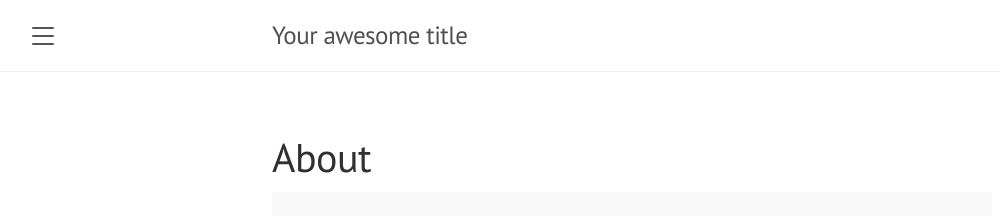
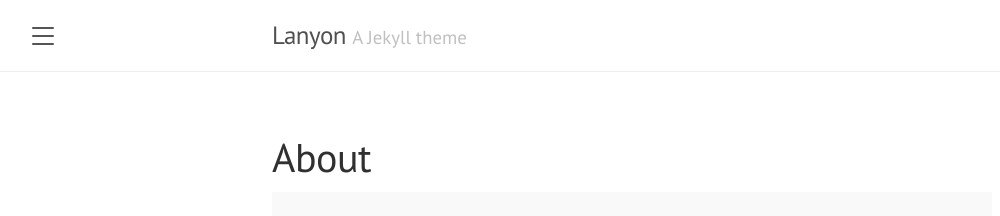
Before and after one commit to Bazzi2276/Bazzi2276.github.io, a Jekyll site: the page built from about.md, in a window 1280 px wide. Shown: the top 216 px of the page, without its empty margins (8-1008 px from the left). Built offline with Jekyll 4.4.1, drawn with Linux system fonts in a browser that asks for light colours; part of the change alters nothing that is shown.

Commit message:
Update _config.yml

```diff
--- a/_config.yml
+++ b/_config.yml
@@ -1,55 +1,21 @@
-# Welcome to Jekyll!
-#
-# This config file is meant for settings that affect your whole blog, values
-# which you are expected to set up once and rarely edit after that. If you find
-# yourself editing this file very often, consider using Jekyll's data files
-# feature for the data you need to update frequently.
-#
-# For technical reasons, this file is *NOT* reloaded automatically when you use
-# 'bundle exec jekyll serve'. If you change this file, please restart the server process.
-#
-# If you need help with YAML syntax, here are some quick references for you:
-# https://learn-the-web.algonquindesign.ca/topics/markdown-yaml-cheat-sheet/#yaml
-# https://learnxinyminutes.com/docs/yaml/
-#
-# Site settings
-# These are used to personalize your new site. If you look in the HTML files,
-# you will see them accessed via {{ site.title }}, {{ site.email }}, and so on.
-# You can create any custom variable you would like, and they will be accessible
-# in the templates via {{ site.myvariable }}.
+# Setup
+title:               Lanyon
+tagline:             'A Jekyll theme'
+description:         'A reserved <a href="https://jekyllrb.com" target="_blank">Jekyll</a> theme that places the utmost gravity on content with a hidden drawer. Made by <a href="https://twitter.com/mdo" target="_blank">@mdo</a>.'
+url:                 http://lanyon.getpoole.com
+paginate:            5
+permalink:           pretty
 
-title: Your awesome title
-email: your-email@example.com
-description: >- # this means to ignore newlines until "baseurl:"
-  Write an awesome description for your new site here. You can edit this
-  line in _config.yml. It will appear in your document head meta (for
-  Google search results) and in your feed.xml site description.
-baseurl: "" # the subpath of your site, e.g. /blog
-url: "" # the base hostname & protocol for your site, e.g. http://example.com
-twitter_username: jekyllrb
-github_username:  jekyll
+# About/contact
+author:
+  name:              Mark Otto
+  url:               https://twitter.com/mdo
+  email:             markdotto@gmail.com
 
-# Build settings
-theme: minima
+# Gems
 plugins:
-  - jekyll-feed
+  - jekyll-paginate
 
-# Exclude from processing.
-# The following items will not be processed, by default.
-# Any item listed under the `exclude:` key here will be automatically added to
-# the internal "default list".
-#
-# Excluded items can be processed by explicitly listing the directories or
-# their entries' file path in the `include:` list.
-#
-# exclude:
-#   - .sass-cache/
-#   - .jekyll-cache/
-#   - gemfiles/
-#   - Gemfile
-#   - Gemfile.lock
-#   - node_modules/
-#   - vendor/bundle/
-#   - vendor/cache/
-#   - vendor/gems/
-#   - vendor/ruby/
+# Custom vars
+version:             1.1.0
+google_analytics_id: #UA-XXXX-Y
```
